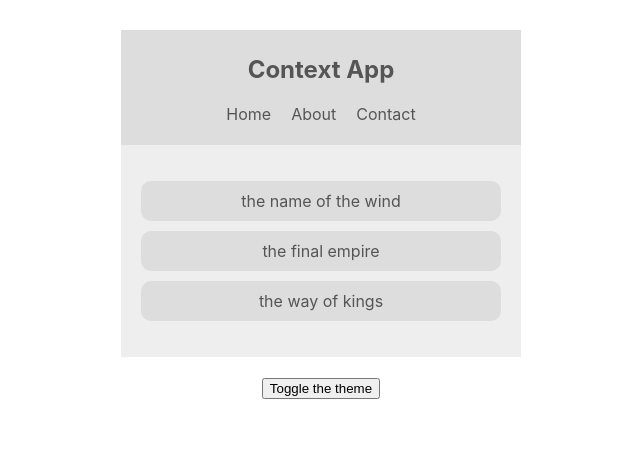
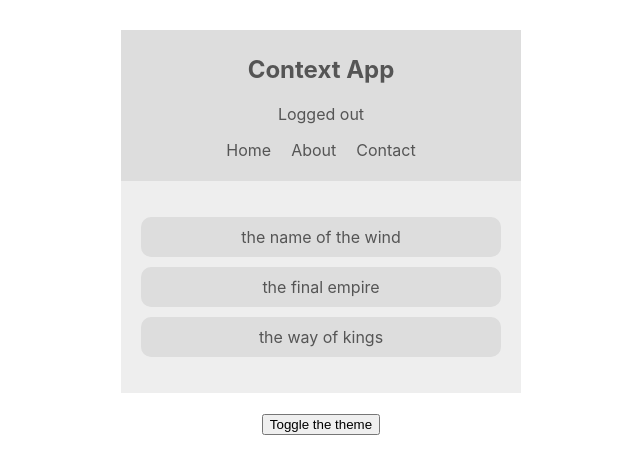
Before and after one commit to imenattatra/react-context-hooks-tuto, a React (Create React App) app in the folder context-app/: page / in a window 1280 px wide. Shown: the top 474 px of the page, without its empty margins (319-959 px from the left). Built offline with nearby package versions, Linux system fonts and the light colour scheme.

Commit message:
consume multiple contexts

```diff
--- a/context-app/src/components/NavBar.js
+++ b/context-app/src/components/NavBar.js
@@ -1,17 +1,24 @@
 import React , {Component} from 'react';
 import {ThemeContext} from '../contexts/ThemeContext';
+import {AuthContext} from '../contexts/AuthContext';
 class NavBar extends Component {
 
     render() {
 
 
         return (
-            <ThemeContext.Consumer>{(context)=>{
-                const {isLighthTheme,light,dark}= context;
+            <AuthContext.Consumer>{(authContext)=>(
+
+                <ThemeContext.Consumer>{(themeContext)=>{
+                    const {isAuthenticated, toggleAuth} = authContext;
+                    const {isLighthTheme,light,dark}= themeContext;
                     const theme = isLighthTheme?(light):(dark)
                     return(
                         <nav style={{ background:theme.ui , color:theme.syntax }}>
                             <h1>Context App</h1>
+                            <div>
+                                { isAuthenticated? 'Logged in' : 'Logged out' }
+                            </div>
                             <ul>
                                 <li>Home</li>
                                 <li>About</li>
@@ -21,6 +28,10 @@
                     )
                 }}
                 </ThemeContext.Consumer>
+         )}
+
+            </AuthContext.Consumer>
+
          );
     }
 }
--- a/context-app/src/contexts/AuthContext.js
+++ b/context-app/src/contexts/AuthContext.js
@@ -4,11 +4,11 @@
 
 class AuthContextProvider extends Component {
     state = {
-        isAuthentificated:false
+        isAuthenticated:false
      }
     toggleAuth=()=>{
         this.setState({
-            isAuthentificated: !this.state.isAuthentificated
+            isAuthenticated: !this.state.isAuthenticated
          })
     }
     render() {
```
Lines whose indentation alone changed are shown as unchanged.
